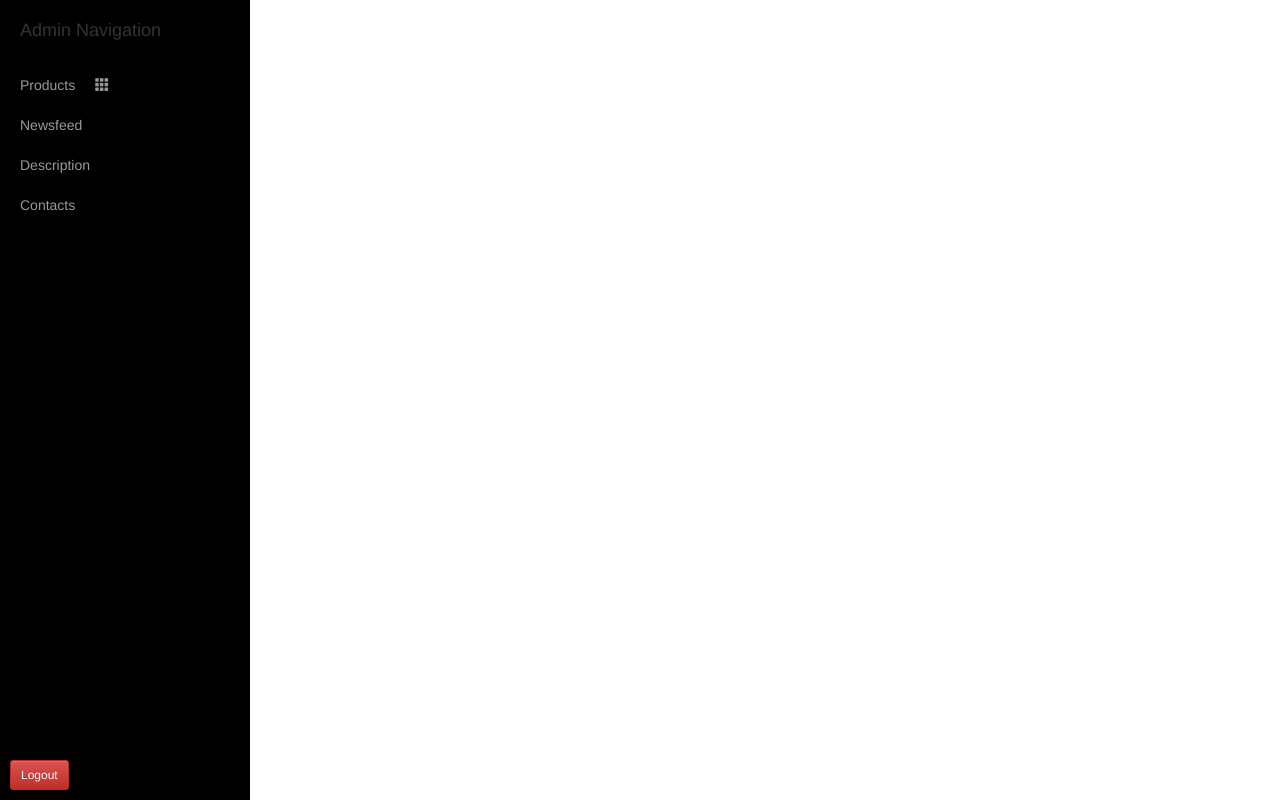
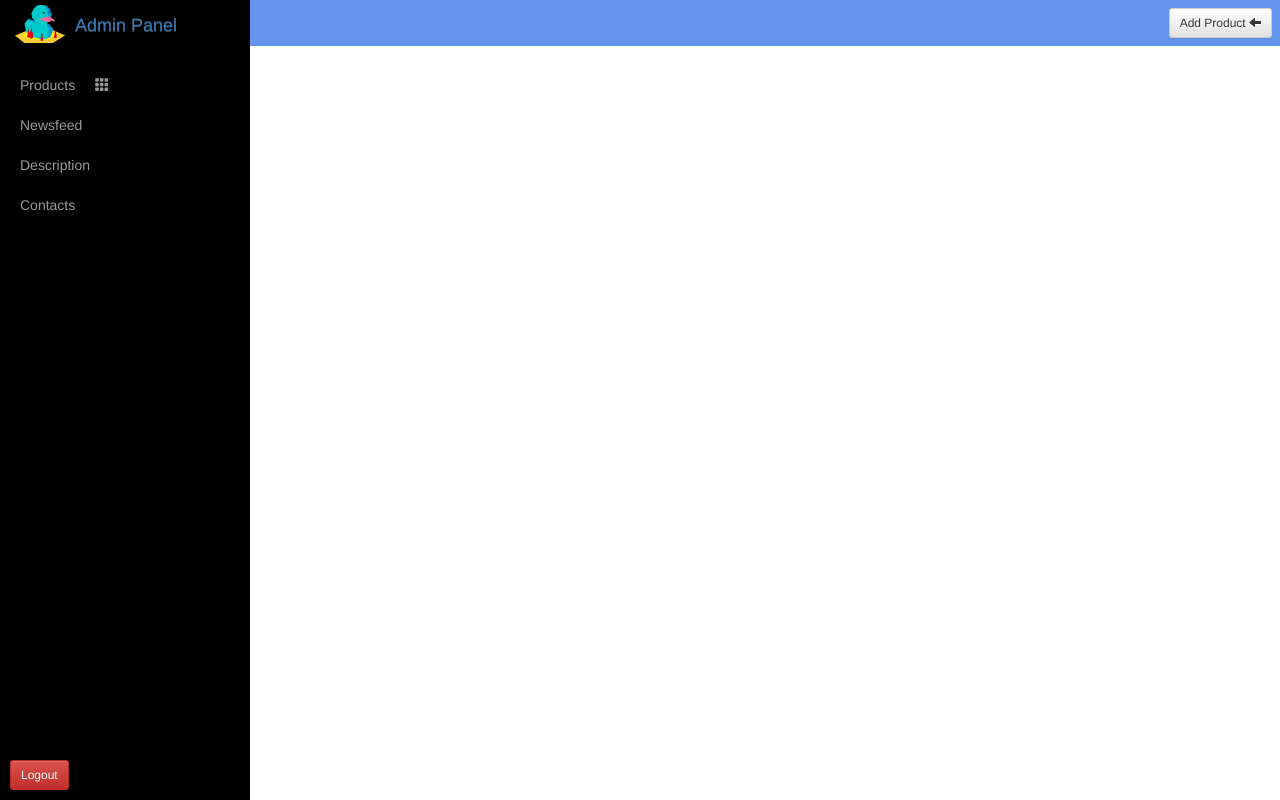
Before and after one commit to PhotonicDev/ProjectCMS, a PHP site: page /admin.php in a window 1280 px wide. Run offline with PHP 8.4, Linux system fonts and the light colour scheme; a user stored in the database is signed in; data that the repository does not hold is empty; some libraries are stand-ins or nearby versions.

Commit message:
UPDATE - DELETE

```diff
--- a/mainSolution/controller/Controller.php
+++ b/mainSolution/controller/Controller.php
@@ -88,8 +88,17 @@
         if (isset($_SESSION['admin_id'])) {
 
             if (isset($_POST['btn_save_updates'])) {
-                $this->model->Update_products($_POST['Product_ID'],$_POST['product_name'],$_POST['product_price'],$_POST['product_description'],$_POST['product_color'],$_POST['product_size'],$_POST['product_category'],$_POST['product_stock'],$_POST['product_tags'],$_POST['product_manufacture']);
+
+                $this->model->Update_products($_POST['Product_ID'],$_POST['product_name'],$_POST['product_price'],$_POST['product_description'],$_POST['product_manufacture'], $_POST['product_color'],$_POST['product_size'],$_POST['product_category'],$_POST['product_stock'],$_POST['product_tags']);
+
             }
+
+            if (isset($_POST['btn_delete'])) {
+
+                $this->model->Delete_products($_POST['Product_ID']);
+
+            }
+
 
             switch ($_GET) {
                 default:
--- a/mainSolution/controller/fetch.php
+++ b/mainSolution/controller/fetch.php
@@ -1,7 +1,7 @@
 <?php
 if (isset($_GET['search'])) {
     $q = $_GET['search'];
-    $connect = mysqli_connect("localhost", "root", "123", "db_cms");
+    $connect = mysqli_connect("localhost", "root", "lpokji12", "db_cms");
     $output = '';
     $sql = "SELECT * FROM products WHERE name LIKE '%".$_GET["search"]."%'";
     $result = mysqli_query($connect, $sql);
--- a/mainSolution/index.php
+++ b/mainSolution/index.php
@@ -25,7 +25,7 @@
             </button>
 
 
-            <a class="navbar-brand" href="index.php"><img class="duckLogo" src="low_poly_duck.png">polyDuck</a>
+            <a class="navbar-brand" href="index.php"><img class="duckLogo" src="user_images/duck_yellow.png">polyDuck</a>
         </div>
 
         <!-- Collect the nav links, forms, and other content for toggling -->
--- a/mainSolution/model/Construct.php
+++ b/mainSolution/model/Construct.php
@@ -69,26 +69,27 @@
     public $name;
     public $price;
     public $description;
+    public $manufacture;
     public $color;
     public $size;
     public $category;
-    public $images;
     public $stock;
     public $tags;
-    public $manufacture;
 
-    public function __construct($Product_ID, $name,$price,$description,$color,$size, $category, $images, $stock, $tags, $manufacture)
+
+
+    public function __construct($Product_ID, $name,$price,$description,$manufacture,$color,$size, $category, $stock, $tags)
     {
         $this->Product_ID = $Product_ID;
         $this->name = $name;
         $this->price = $price;
         $this->description = $description;
+        $this->manufacture = $manufacture;
         $this->color = $color;
         $this->size = $size;
         $this->category = $category;
-        $this->images = $images;
         $this->stock = $stock;
         $this->tags = $tags;
-        $this->manufacture = $manufacture;
+
     }
 }
--- a/mainSolution/model/Model.php
+++ b/mainSolution/model/Model.php
@@ -158,11 +158,33 @@
         }
 
         // ADMIN PANEL
-        public function Update_products($Product_ID,$name,$price,$description,$color,$size,$category,$stock,$tags,$manufacture){
 
-         $this->Connect()->getNothing("UPDATE products SET Product_ID ='$Product_ID', name ='$name', price = '$price', description ='$description', color = '$color', size ='$size', category ='$category', stock ='$stock', tags ='$tags', manufacture ='$manufacture' WHERE Product_ID ='$Product_ID'");
+       // UPDATE PRODUCTS
+        public function Update_products($Product_ID,$name,$price,$description,$manufacture,$color,$size,$category,$stock,$tags){
+
+            $query = "UPDATE `products` SET `Product_ID` ='" . $Product_ID . "', `name` ='".$name. "', `price` = '".$price."', `description` ='".$description."', `manufacture` ='" . $manufacture . "', `color` = '" .$color. "', `size` ='" .$size. "', `category` ='".$category."', `stock` ='".$stock."', `tags` ='".$tags."' WHERE `Product_ID` =".$Product_ID;
 
 
-         return "Updated";
+        // $this->Connect()->getNothing("UPDATE `products` SET `Product_ID` =' . $Product_ID . ', `name` ='.$name.', `price` = '.$price.', `description` ='.$description.', `manifacture` ='.$manufacture.', `color` = '.$color.', `size` ='.$size.', `category` ='.$category.', `stock` ='.$stock.', `tags` ='.$tags.' WHERE `Product_ID` ='.$Product_ID.'")";
+
+            $this->Connect()->getNothing($query);
+
+             echo "<div class=\"alert alert-success\">
+  <strong>Success!</strong> Data has been updated.
+</div>";
+
+
+
      }
+
+     // DELETE PRODUCTS
+
+     public function Delete_products($Product_ID){
+
+         $query = "DELETE FROM products WHERE `Product_ID` =".$Product_ID;
+         $this->Connect()->getNothing($query);
+
+     }
+
+
 }
--- a/mainSolution/model/conn.php
+++ b/mainSolution/model/conn.php
@@ -3,7 +3,7 @@
 
  $host = "localhost";
  $user = "root";
- $pass = "123";
+ $pass = "lpokji12";
  $dbName = "db_cms";
 
 return new Mysqli($host, $user, $pass, $dbName);
--- a/mainSolution/view/content.php
+++ b/mainSolution/view/content.php
@@ -4,10 +4,12 @@
     <!-- Sidebar -->
     <form method="get">
     <div id="sidebar-wrapper">
+
+        <a class="navbar-brand" href="index.php"><img class="duckLogo" src="user_images/duck_blue.png">Admin Panel</a>
         <ul class="sidebar-nav">
             <li class="sidebar-brand">
 
-                    Admin Navigation
+
 
             </li>
             <li>
@@ -41,6 +43,7 @@
 
     <!-- Page Content -->
     <div id="page-content-wrapper">
+
         <div class="container-fluid">
             <div class="row">
                 <!-- Place your content here -->
--- a/mainSolution/view/list_admin_products.php
+++ b/mainSolution/view/list_admin_products.php
@@ -1,4 +1,15 @@
+
 <div class="mainProduct">
+    <?php
+
+    echo "
+
+ <form method='post'>
+
+<button style='margin: 8px;' name='btn-insert' type=\"submit\" class=\"pull-right btn-sm btn btn-default\">Add Product <span class=\"glyphicon glyphicon-arrow-left\" aria-hidden=\"true\"></button>
+
+   </form>";
+    ?>
 <?php
 $output = '';
 
@@ -9,6 +20,7 @@
     while($product = mysqli_fetch_array($productsAdmin)){
 
         $output .=	'<div class="items thumbnail">
+<a  href="admin.php?product='.$product['name'].'">
            <div class="itemWhite">
 
             <img class="itemPicture" src="' . $product['images'] . '">
@@ -17,21 +29,22 @@
     <div class="itemInfoHide caption">
     <div class="transitionInformation">
          <h4>
-         <a href="admin.php?product='.$product['name'].'">'.$product['name'].'</a>
+         '.$product['name'].'
 			</h4>
              <img src="red.png" class="stick">
               <div class="pricey"><h4>' . $product['price'] . ' DKK</h4></div>
               <div class="otherInformation">
-             Id: ' . $product['Product_ID'] . '
+             Id: ' . $product['Product_ID'] . '<br>
              Size:' . $product['size'] . '<br>
              Color:' . $product['color'] . '<br>
              From:' . $product['manufacture'] . '<br>
              Category:' . $product['category'] . '<br>
              Tags:' . $product['tags'] . '<br>
+             Stock:' . $product['stock'] . '<br>
 
          </div>
     </div>
-
+    </a>
     </div>
 </div>
 			';
@@ -42,5 +55,7 @@
 {
     echo ' ';
 }
+
+echo "";
 ?>
 </div>
--- a/mainSolution/view/sass/main.css
+++ b/mainSolution/view/sass/main.css
@@ -219,4 +219,9 @@
   text-align: center;
   display: none; }
 
+
+.jmb-background{
+  margin-top: -40vh;
+}
+
 /*# sourceMappingURL=main.css.map */
```
Also changed, not shown: mainSolution/view/register.php (+8 -5 lines), mainSolution/view/view_admin_product.php (+13 -11 lines), mainSolution/user_images/duck_blue.png (added), mainSolution/user_images/duck_green.png (added), mainSolution/user_images/duck_purple.png (added), mainSolution/user_images/duck_yellow.png (added), mainSolution/view/sass/partials/_partials.scss (line endings or trailing spaces).
